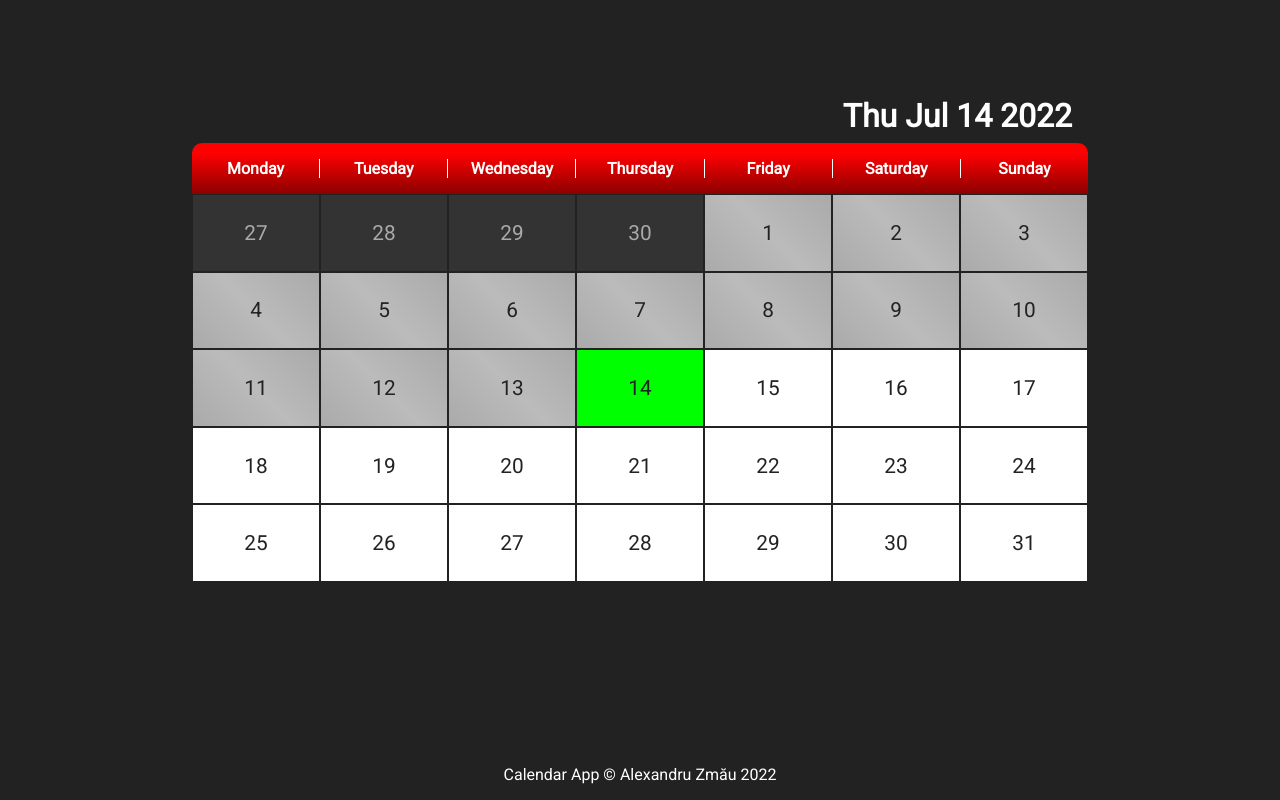
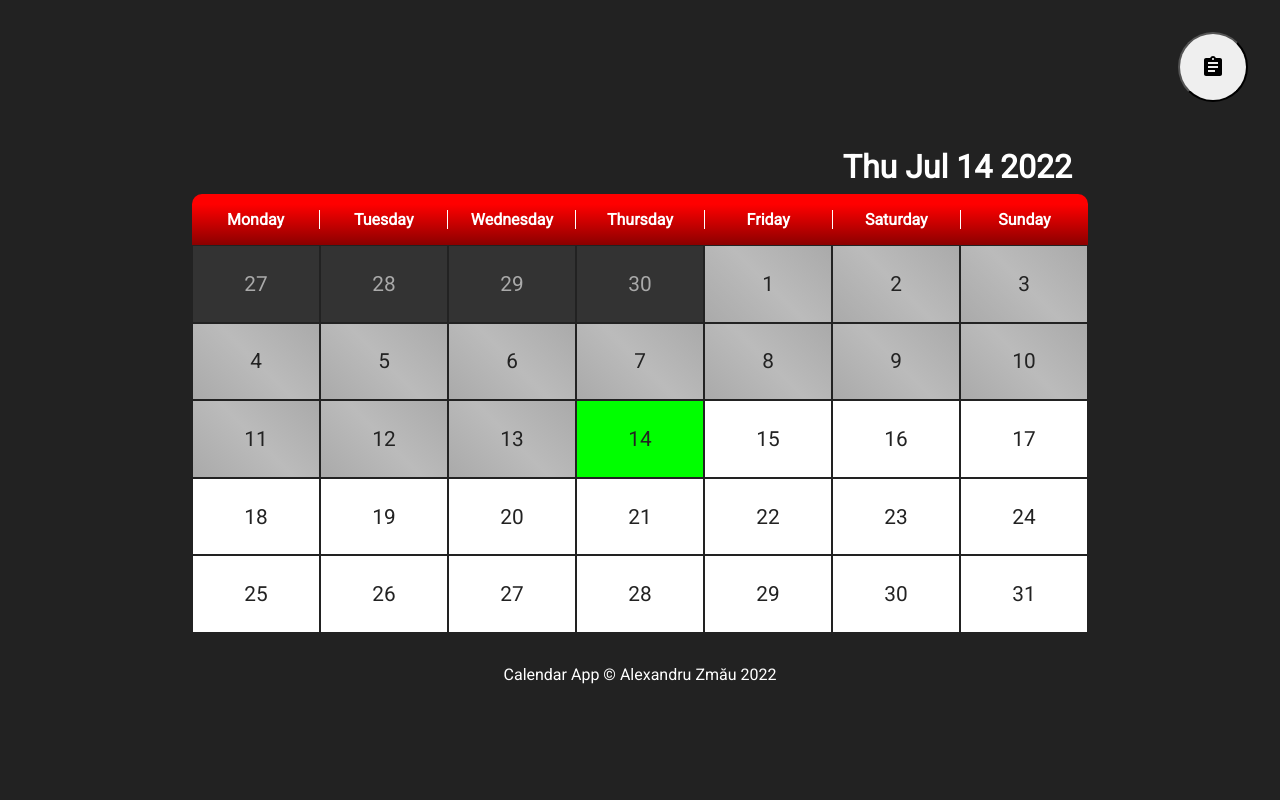
Before and after one commit to ZCAlex77/calendar-app, a React (Create React App) app: page / in a window 1280 px wide. Built offline with nearby package versions, Linux system fonts and the light colour scheme.

Commit message:
add basic event manager with no functionaliy

```diff
--- a/package.json
+++ b/package.json
@@ -3,6 +3,9 @@
   "version": "0.1.0",
   "private": true,
   "dependencies": {
+    "@emotion/react": "^11.9.3",
+    "@emotion/styled": "^11.9.3",
+    "@mui/icons-material": "^5.8.4",
     "@testing-library/jest-dom": "^5.16.4",
     "@testing-library/react": "^13.3.0",
     "@testing-library/user-event": "^13.5.0",
--- a/src/App.js
+++ b/src/App.js
@@ -1,12 +1,16 @@
 import appStyle from './styles/app.module.css';
 import flex from './styles/flex.module.css';
+import AssignmentIcon from '@mui/icons-material/Assignment';
 import Day from './components/Day';
+import EventManager from './components/EventManager';
+import { useState } from 'react';
 
 function App() {
   const date = new Date(Date.now());
   const today = date.getDate();
   const weekDays = ["Monday", "Tuesday", "Wednesday", "Thursday", "Friday", "Saturday", "Sunday"];
   const numOfDaysPerMonth = [31, 28, 31, 30, 31, 30, 31, 31, 30, 31, 30, 31];
+  const [managerOpenState, setManagerOpenState] = useState(0);
 
   const getNumOfDays = (month, year) => {
     let num = numOfDaysPerMonth[month];
@@ -20,6 +24,9 @@ function App() {
     for(let i = 0; i < currDay%7; i++)
       dayArr.unshift(-(numOfDaysPerMonth[lastMonth]-i));
     return dayArr;
+  }
+  const toggleManager = () =>{
+    setManagerOpenState(1-managerOpenState);
   }
 
   return (
@@ -35,6 +42,8 @@ function App() {
           }
         </ul>
       </div>
+      <button onClick={toggleManager} className={`${appStyle.taskButton} ${flex.flexCenter}`}><AssignmentIcon /></button>
+      <EventManager openState={managerOpenState?'open':''} />
       <footer>Calendar App &copy; Alexandru Zmău 2022</footer>
     </div>
   );
--- /dev/null
+++ b/src/components/EventManager.js
@@ -0,0 +1,9 @@
+import managerStyle from '../styles/eventManager.module.css';
+
+export default function EventManager({ openState }){
+  return(
+    <div className={`${managerStyle.manager} ${managerStyle[openState]}`}>
+      <h1>Event manager</h1>
+    </div>
+  )
+}
--- a/src/styles/app.module.css
+++ b/src/styles/app.module.css
@@ -1,4 +1,4 @@
-div, ul, h1, footer{
+div, ul, h1, footer, button{
   margin: 0;
   padding: 0;
   box-sizing: border-box;
@@ -6,9 +6,10 @@ div, ul, h1, footer{
 
 .app{
   width: 100vw;
-  height: 100vh;
+  min-height: 100vh;
   background: #222;
   overflow-x: hidden;
+  padding-top: 32px;
 }
 
 h1, .calendar, footer{
@@ -22,9 +23,7 @@ h1{
 }
 
 .calendar{
-  height: 70%;
-  border-radius: 10px 10px 0 0;
-  overflow: hidden;
+  min-height: 70%;
 }
 
 .header{
@@ -32,6 +31,7 @@ h1{
   list-style-type: none;
   padding: 16px 0;
   font-weight: bold;
+  border-radius: 10px 10px 0 0;
 }
 
 .header li{
@@ -48,9 +48,19 @@ h1{
   grid-template-columns: 1fr 1fr 1fr 1fr 1fr 1fr 1fr;
 }
 
+.taskButton{
+  position: absolute;
+  top: 32px;
+  right: 32px;
+  font-size: 3rem;
+  border-radius: 50%;
+  z-index: 20;
+  cursor: pointer;
+  width: 70px;
+  aspect-ratio: 1/1;
+}
+
 footer{
   text-align: center;
   margin-top: 32px;
-  position: absolute;
-  bottom: 16px;
 }
--- /dev/null
+++ b/src/styles/eventManager.module.css
@@ -0,0 +1,15 @@
+.manager{
+  background: linear-gradient(45deg, #333a, #444a, #333a);
+  backdrop-filter: blur(5px);
+  position: fixed;
+  right: 24px;
+  top: 65px;
+  bottom: 24px;
+  width: 30vw;
+  border-radius: 10px;
+  overflow: hidden;
+  display: none;
+}
+
+.manager h1{color: #fff; text-align: center; padding: 16px; width: 100%;}
+.open{display: block;}
```
Also changed, not shown: 1 other file (tests, documents, lock files or other folders).
